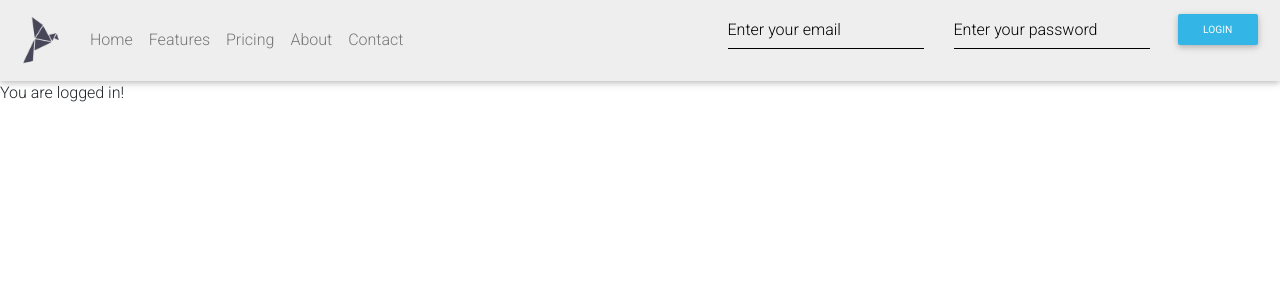
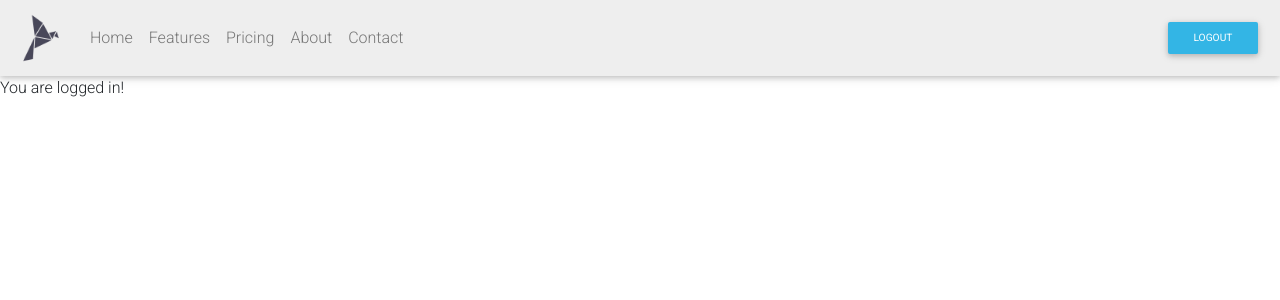
Before and after one commit to bowendevries/PHP-registerSystem, a PHP site: page /index.php in a window 1280 px wide. Shown: the top 300 px of the page. Run offline with PHP 8.4, Linux system fonts and the light colour scheme; the visitor is signed in with stand-in values (Sample User, id 1); some libraries are stand-ins or nearby versions.

Commit message:
Set up function to show/hide logout button on session status

```diff
--- a/header.php
+++ b/header.php
@@ -34,48 +34,33 @@ session_start();
                 </div>
             </div>
 
-            <!--
-            <form action="includes/login.php" method="post">
-              <input type="email" name="mailuid" placeholder="Username or E-mail">
-              <input type="password" name="pwd" placeholder="Enter your password">
-              <button type="submit" name="login-submit" class="btn btn-info btn-sm">Login</button>
-            </form>
-                <a href="signup.php">Sign up</a>
-                <form action="includes/logout.php" method="post">
+            <?php
+
+            if(isset($_SESSION['userId'])) {
+               echo '<form action="includes/logout.php" method="post">
                       <button type="submit" name="logout-submit" class="btn btn-info btn-sm">Logout</button>
-              </form>
-            -->
-
-<!-- Material form grid -->
-<form action="includes/login.php" method="post">
-  <!-- Grid row -->
+                    </form>';
+            } else {
+               echo '<form action="includes/login.php" method="post">
                       <div class="row">
-    <!-- Grid column -->
                         <div class="col-auto">
-      <!-- Material input -->
                           <div class="md-form mt-0">
                             <input type="email" name ="userEmail" class="form-control" placeholder="Enter your email">
                           </div>
                         </div>
-    <!-- Grid column -->
-
-    <!-- Grid column -->
                         <div class="col-auto">
-      <!-- Material input -->
                           <div class="md-form mt-0">
                             <input type="password" name="userPwd" class="form-control" placeholder="Enter your password">
                           </div>
                         </div>
-    <div class="col">
+                        <div class="col-auto">
                           <button type="submit" name="login-submit" class="btn btn-info btn-sm">Login</button>
                         </div>
-    <!-- Grid column -->
                       </div>
-  <!-- Grid row -->
                     </form>
-<!-- Material form grid -->
-
-
+                    <a href="signup.php">Sign up</a>';
+                    }
+            ?>
         </nav>
     </header>
 
```
Lines whose indentation alone changed are shown as unchanged.
